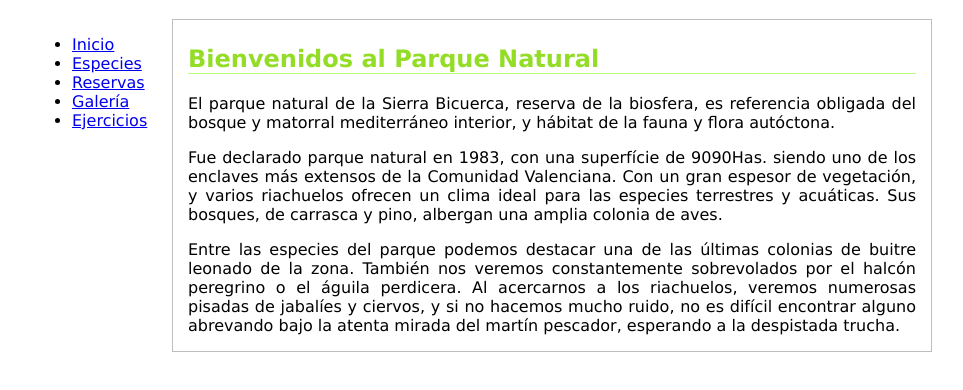
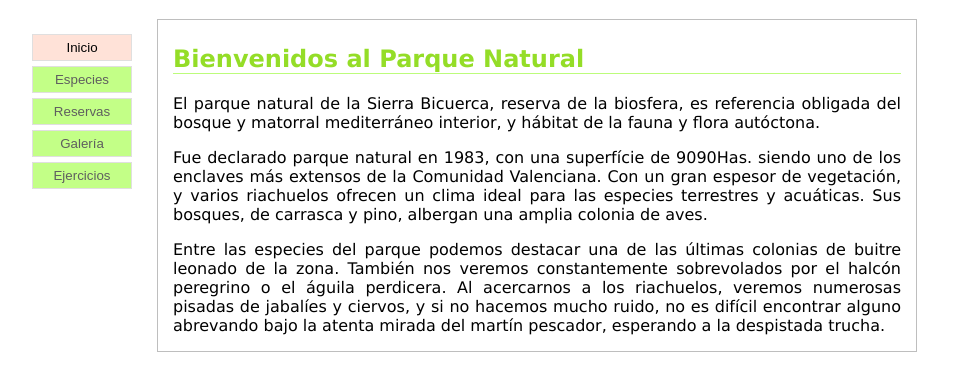
Before and after one commit to OrtziG/ogg-ffs-practica-06-2023, a plain HTML site: page c2-desenvolupamentfrontend/htmlcss/act1/parquenatural/index.html in a window 1280 px wide. Shown: the part 62-452 px from the top of the page, without its empty margins (158-1121 px from the left). Drawn offline with Linux system fonts and the light colour scheme.

Commit message:
ejercicio 9

```diff
--- a/c2-desenvolupamentfrontend/htmlcss/act1/parquenatural/index.html
+++ b/c2-desenvolupamentfrontend/htmlcss/act1/parquenatural/index.html
@@ -11,13 +11,13 @@
     <h1><span class="h1verde">Parque natural</span> <span class="h1naranja">Sierra Bicuerca</span></h1>
 
 
-    <ul>
-        <li><a href="index.html">Inicio</a></li>
-        <li><a href="especies.html">Especies</a></li>
-        <li><a href="reservas.html">Reservas</a></li>
-        <li><a href="galeria.html">Galería</a></li>
-        <li><a href="../">Ejercicios</a></li>
-    </ul>
+    <span class="menu">
+        <button class="botoninicio"><a class="black" href="index.html">Inicio</a></button>
+        <button class="botonverde"><a class="grey" href="especies.html">Especies</a></button>
+        <button class="botonverde"><a class="grey" href="reservas.html">Reservas</a></button>
+        <button class="botonverde"><a class="grey" href="galeria.html">Galería</a></button>
+        <button class="botonverde"><a class="grey" href="../">Ejercicios</a></button>
+    </span>
 
     <main>
         <div>
--- a/c2-desenvolupamentfrontend/htmlcss/act1/parquenatural/styles/index.css
+++ b/c2-desenvolupamentfrontend/htmlcss/act1/parquenatural/styles/index.css
@@ -1,6 +1,5 @@
 body {
     /* Elemento */
-    display: block;
     width: 900px;
     margin: auto;
     /* Texto */
@@ -32,12 +31,6 @@ main {
     float: left;
 }
 
-ul {
-    /* Elemento */
-    width: 100px;
-    float: left;
-}
-
 div {
     /* Elemento */
     padding-left: 15px;
@@ -46,6 +39,18 @@ div {
     border-style: solid;
     border-color: rgb(190, 190, 190);
     border-width: 1px;
+}
+
+button {
+    /* Elemento */
+    width: 100px;
+    margin-top: 5px;
+    padding: 5px 0px 5px 0px;
+}
+
+a {
+    /* Texto */
+    text-decoration: none;
 }
 
 .h1verde {
@@ -57,3 +62,48 @@ div {
     /* Texto */
     color: rgb(226, 152, 15);
 }
+
+.menu {
+    /* Elemento */
+    margin-top: 10px;
+    width: 125px;
+    float: left;
+}
+
+.botonverde {
+    /* Elemento */
+    background-color: rgb(195, 255, 135);
+    /* Borde */
+    border-width: 1px;
+    border-style: solid;
+    border-color: rgb(224, 223, 223);
+}
+
+.botoninicio {
+    /* Elemento */
+    background-color: rgb(255, 226, 216);
+    /* Borde */
+    border-width: 1px;
+    border-style: solid;
+    border-color: rgb(224, 223, 223);
+}
+
+.grey {
+    /* Texto */
+    color: rgb(95, 95, 95);
+}
+
+.black {
+    /* Texto */
+    color: rgb(0, 0, 0);
+}
+
+.botoninicio:hover {
+    /* Elemento */
+    background-color: orange;
+}
+
+.botonverde:hover {
+    /* Elemento */
+    background-color: rgb(81, 255, 81);
+}
```
